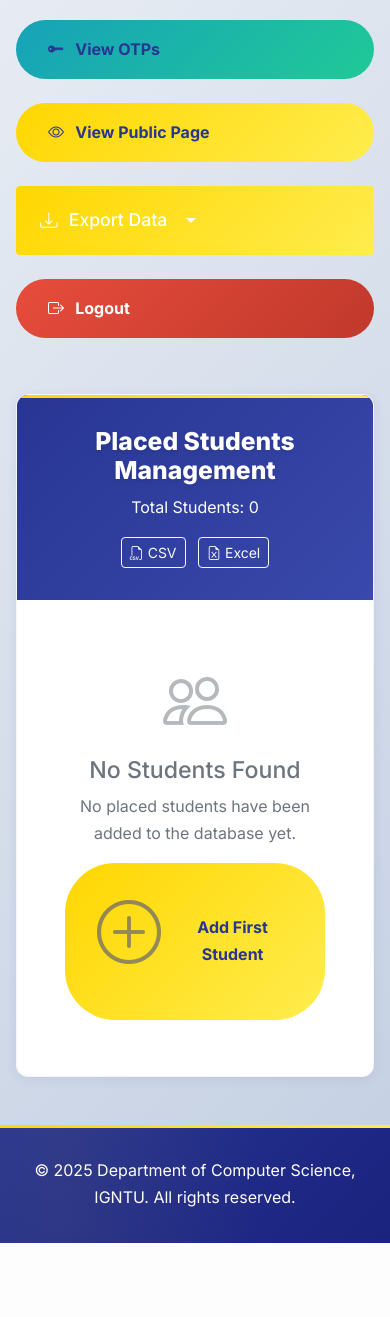
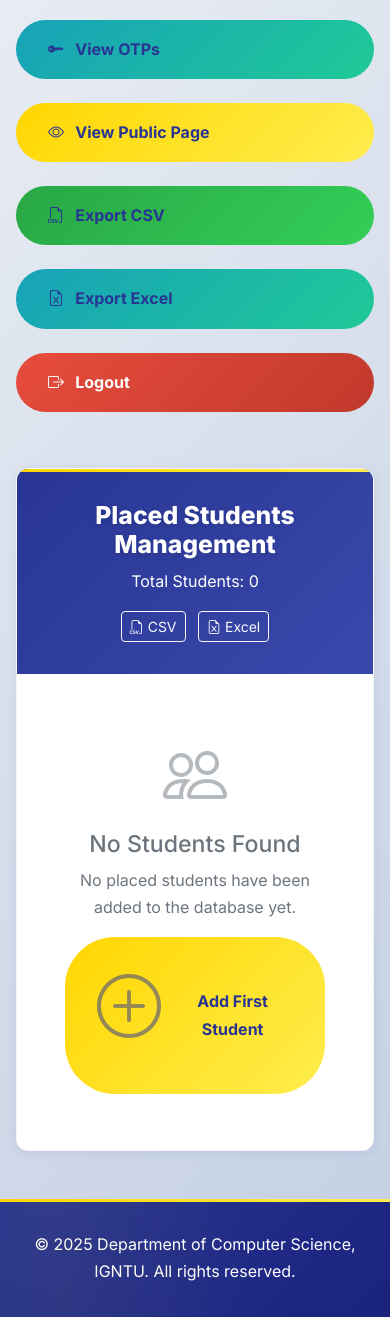
Before and after one commit to anshumaan2503/Placement-Cell, a Flask app: page /admin-dashboard in a window 390 px wide. Shown: the part 647-1964 px from the top of the page. Before the commit the page ends 1890 px from the top, so only its background shows below. Run offline with Flask 3, Linux system fonts and the light colour scheme; the visitor is signed in with stand-in values (Sample User, id 1); data that the repository does not hold is empty.

Commit message:
Replace dropdown with simple export buttons

```diff
--- a/templates/admin_dashboard.html
+++ b/templates/admin_dashboard.html
@@ -107,32 +107,7 @@
             box-shadow: 0 8px 25px rgba(231, 76, 60, 0.4);
         }
 
-        .dropdown-menu {
-            background: white;
-            border: 1px solid rgba(40, 53, 147, 0.1);
-            border-radius: var(--border-radius-small);
-            box-shadow: var(--shadow-medium);
-            padding: 0.5rem 0;
-        }
 
-        .dropdown-item {
-            padding: 0.8rem 1.5rem;
-            color: var(--primary-blue);
-            font-weight: 600;
-            transition: var(--transition);
-            display: flex;
-            align-items: center;
-            gap: 0.5rem;
-        }
-
-        .dropdown-item:hover {
-            background: linear-gradient(135deg, rgba(40, 53, 147, 0.05), rgba(255, 214, 0, 0.05));
-            color: var(--primary-blue);
-        }
-
-        .dropdown-toggle::after {
-            margin-left: 0.5rem;
-        }
 
         /* Mobile Responsive Fixes */
         @media (max-width: 768px) {
@@ -147,27 +122,7 @@
                 margin-bottom: 0.5rem;
             }
 
-            .dropdown {
-                width: 100%;
-            }
 
-            .dropdown-menu {
-                width: 100%;
-                position: static !important;
-                transform: none !important;
-                box-shadow: 0 2px 8px rgba(0,0,0,0.1);
-                margin-top: 0.5rem;
-            }
-
-            .dropdown.show .dropdown-menu {
-                display: block;
-            }
-
-            /* Ensure dropdown works on touch devices */
-            .dropdown-toggle {
-                cursor: pointer;
-                -webkit-tap-highlight-color: transparent;
-            }
         }
 
         .students-table {
@@ -377,20 +332,14 @@
                 <i class="bi bi-eye"></i>
                 View Public Page
             </a>
-            <div class="dropdown d-inline-block">
-                <button class="btn-admin dropdown-toggle" type="button" id="exportDropdown" data-bs-toggle="dropdown" aria-expanded="false">
-                    <i class="bi bi-download"></i>
-                    Export Data
-                </button>
-                <ul class="dropdown-menu" aria-labelledby="exportDropdown">
-                    <li><a class="dropdown-item" href="{{ url_for('export_csv') }}">
-                        <i class="bi bi-filetype-csv"></i> Export as CSV
-                    </a></li>
-                    <li><a class="dropdown-item" href="{{ url_for('export_excel') }}">
-                        <i class="bi bi-file-earmark-excel"></i> Export as Excel
-                    </a></li>
-                </ul>
-            </div>
+            <a href="{{ url_for('export_csv') }}" class="btn-admin" style="background: linear-gradient(135deg, #28a745, #34ce57);">
+                <i class="bi bi-filetype-csv"></i>
+                Export CSV
+            </a>
+            <a href="{{ url_for('export_excel') }}" class="btn-admin" style="background: linear-gradient(135deg, #17a2b8, #20c997);">
+                <i class="bi bi-file-earmark-excel"></i>
+                Export Excel
+            </a>
             <a href="{{ url_for('admin_logout') }}" class="btn-admin btn-danger-admin">
                 <i class="bi bi-box-arrow-right"></i>
                 Logout
@@ -468,25 +417,7 @@
 
     <script src="https://cdn.jsdelivr.net/npm/bootstrap@5.3.0/dist/js/bootstrap.bundle.min.js"></script>
     <script>
-        // Ensure dropdown works on mobile devices
-        document.addEventListener('DOMContentLoaded', function() {
-            // Initialize all dropdowns
-            var dropdownElementList = [].slice.call(document.querySelectorAll('.dropdown-toggle'));
-            var dropdownList = dropdownElementList.map(function (dropdownToggleEl) {
-                return new bootstrap.Dropdown(dropdownToggleEl);
-            });
 
-            // Add touch event handling for mobile
-            dropdownElementList.forEach(function(dropdown) {
-                dropdown.addEventListener('touchstart', function(e) {
-                    e.preventDefault();
-                    var dropdownInstance = bootstrap.Dropdown.getInstance(this);
-                    if (dropdownInstance) {
-                        dropdownInstance.toggle();
-                    }
-                });
-            });
-        });
     </script>
     <script>
         function confirmDelete(studentId, studentName) {
```
